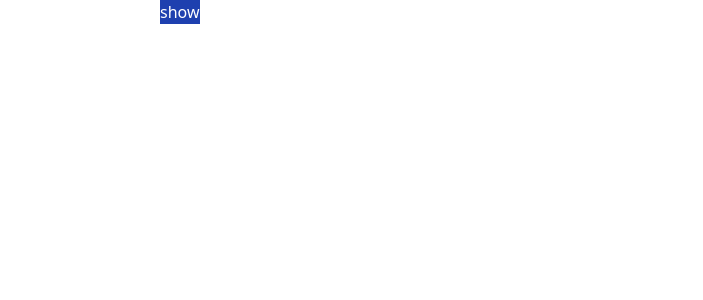
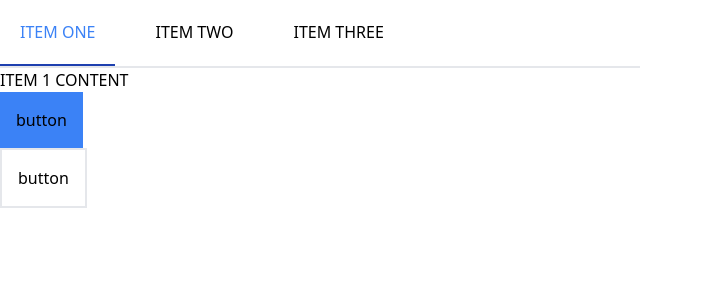
Before and after one commit to Nabi-Ameen/corvit-reactjs, a React (Create React App) app: page / in a window 1280 px wide. Shown: the top 300 px of the page, without its empty margins (0-703 px from the left). Built offline with nearby package versions, Linux system fonts and the light colour scheme.

Commit message:
conditional rendering

```diff
--- a/src/App.js
+++ b/src/App.js
@@ -4,6 +4,7 @@ import kfc1 from "./images/kfc1.png";
 import kfc2 from "./images/kfc2.png";
 import kfc3 from "./images/kfc3.png";
 import kfc4 from "./images/kfc4.png"
+import Button from "./components/Button";
 
 function App() {
 
@@ -31,19 +32,56 @@ function App() {
   //   }
   // ]
 
-  const [istoggle, setIsToggle] = useState(false);
+
+  const [isLoggin, setIsLogin] = useState(true)
+
+  const [content, setContent] = useState("itemone")
   return (
     <div>
+      <div className="">
+        <div className="flex gap-5 border-b-2 w-1/2">
+          <div className={`${content === "itemone" ? "text-blue-500 border-b-2 border-blue-800" : "" } p-5`} onClick={() => setContent("itemone")}>ITEM ONE</div>
+          <div className={`${content === "itemtwo" ? "text-blue-500 border-b-2 border-blue-800" : "" } p-5`} onClick={() => setContent("itemtwo")}>ITEM TWO</div>
+          <div className={`${content === "itemthree" ? "text-blue-500 border-b-2 border-blue-800" : "" } p-5`} onClick={() => setContent("itemthree")}>ITEM THREE</div>
+        </div>
+      </div>
+      {
+        content === "itemone" && <div>ITEM 1 CONTENT</div>
+      }
+
+      {
+        content === "itemtwo" && <div>ITEM 2 CONTENT</div>
+      }
+
+      {
+        content === "itemthree" && <div>ITEM 3 CONTENT</div>
+      }
 
 
-      <button onClick={() => setIsToggle(!istoggle)} className="bg-blue-800 text-white ml-40">show</button>
-      {
-        istoggle ?
-          <div className="fixed inset-0 bg-black/45 flex justify-center items-center ">
-            <div className="w-96 h-96 bg-white ">
-              <button onClick={() => setIsToggle(!istoggle)}>Close</button>
-            </div>
-            {/* {
+      <Button button= "fill"/>
+      <Button button = "outline"/>
+
+
+
+
+
+
+
+
+      {/* <button className={`${isLoggin ? "bg-blue-800" : "bg-red-500"} p-4 rounded-lg text-white`}>{isLoggin ? "logout" : "login"}</button> */}
+
+      {/* {
+          isLoggin ? (
+
+          ) : (
+            <button className="bg-blue-800 p-4 rounded-lg text-white" >
+              login
+            </button>
+          )
+        } */}
+
+
+      {/* {
         products.map((product) => (
           <>
             <Card product={product}/>
@@ -51,11 +89,23 @@ function App() {
         ))
       } */}
 
-            {/* <Card image={kfc1} title="Twister Combo" desc="Twister + 1 Regular fries + 1 Regular drink" price="Rs 670" />
+
+
+
+
+      {/* <button onClick={() => setIsToggle(!istoggle)} className="bg-blue-800 text-white ml-40">show</button>
+      {
+        istoggle ?
+          <div className="fixed inset-0 bg-black/45 flex justify-center items-center ">
+            <div className="w-96 h-96 bg-white ">
+              <button onClick={() => setIsToggle(!istoggle)}>Close</button>
+            </div>
+
+            <Card image={kfc1} title="Twister Combo" desc="Twister + 1 Regular fries + 1 Regular drink" price="Rs 670" />
       <Card image={kfc2} title="Zinger Stacker Combo" desc="1 Zinger Stacker + 1 Regular fries + 1" price="Rs 890" />
-      <Card image={kfc3} title="Zinger Stacker Combo" desc="Turn up the fun with 5 pcs Hot & Crispy" price="Rs 1290" /> */}
+      <Card image={kfc3} title="Zinger Stacker Combo" desc="Turn up the fun with 5 pcs Hot & Crispy" price="Rs 1290" />
           </div> : <></>
-      }
+      } */}
     </div>
   );
 }
--- /dev/null
+++ b/src/components/Button.jsx
@@ -0,0 +1,11 @@
+import React from 'react'
+
+const Button = ({button}) => {
+  return (
+    <div>
+      <button className={`${button === "fill" ? "bg-blue-500" : "border-2"} p-4 `}>button</button>
+    </div>
+  )
+}
+
+export default Button
```
